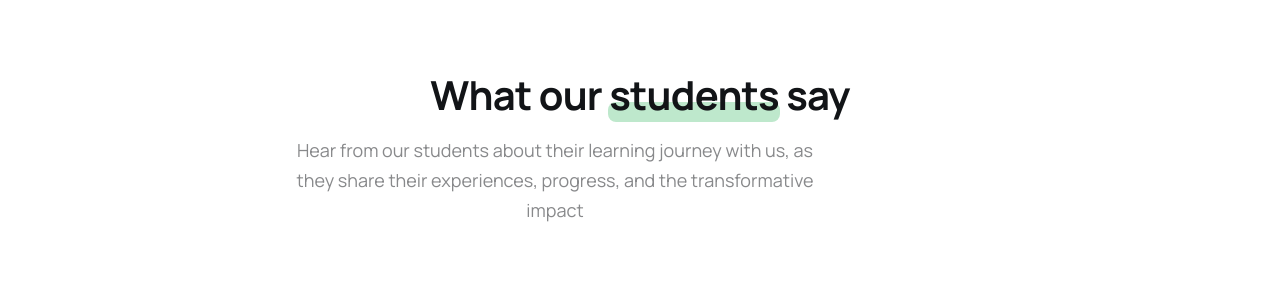
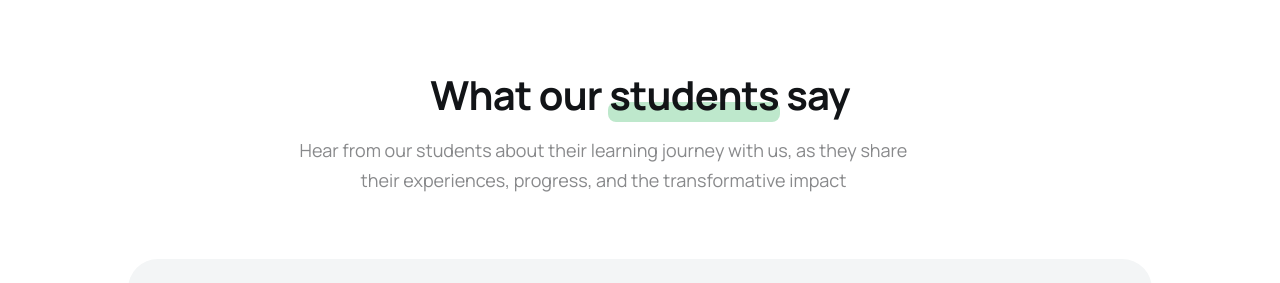
Before and after one commit to OleksandrMiedviediev/top-coders, a website built with Vite: page src/index.html in a window 1280 px wide. Shown: the part 4960-5243 px from the top of the page. Built offline with nearby package versions, Linux system fonts and the light colour scheme; a script that the page names is missing; files whose address does not match are found by name.

Commit message:
Update reviews.css

```diff
--- a/src/css/reviews.css
+++ b/src/css/reviews.css
@@ -10,7 +10,7 @@
 }
 
 .reviews-description {
-  max-width: 550px;
+  max-width: 647px;
 }
 
 .reviews-list {
```
